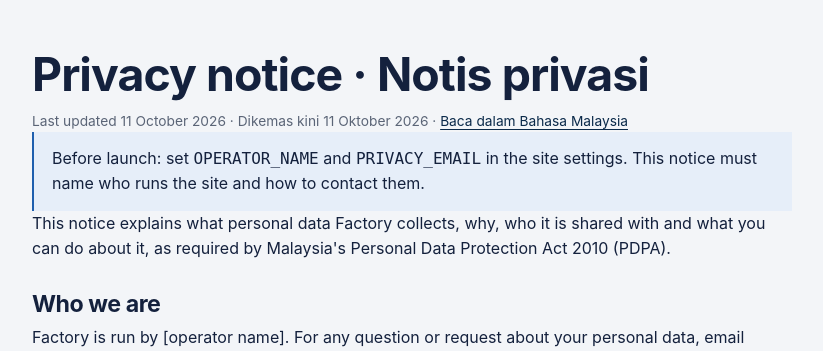
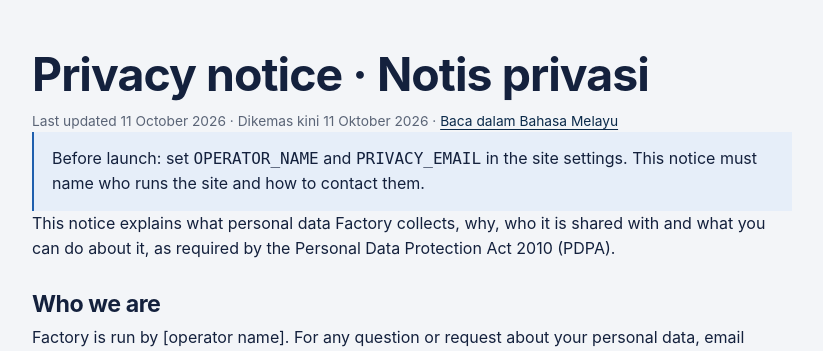
Before and after one commit to jialincheoh/factory, a FastAPI app: page /privacy in a window 1280 px wide. Shown: the part 61-412 px from the top of the page, without its empty margins (228-1051 px from the left). Run offline with FastAPI, Linux system fonts and the light colour scheme; some libraries are stand-ins or nearby versions.

Commit message:
Remove the word Malaysia from pages, prompts and docs

```diff
--- a/app/ai/pii.py
+++ b/app/ai/pii.py
@@ -4,7 +4,7 @@
 type theirs into the search box. Neither is needed by the model: buyers reveal
 the agent's phone on the listing page (which is how enquiries are counted), and
 searches need only the requirements. Pattern-based, so it catches the common
-Malaysian formats rather than every possible one; the privacy notice still asks
+local formats rather than every possible one; the privacy notice still asks
 buyers not to type personal details.
 """
 import re
--- a/app/ai/schemas.py
+++ b/app/ai/schemas.py
@@ -30,7 +30,7 @@
                                                     "'other' for something else, such as a shop, a single office unit or a house")
     deal_type: DealType = Field(description="'rent' if the property is for rent or lease (sewa); otherwise 'sale' (dijual)")
     location: Optional[str] = Field(None, description="Town or industrial area, e.g. 'Shah Alam', 'Senai', only if stated")
-    state: Optional[str] = Field(None, description="Malaysian state, e.g. Selangor, Johor, Penang, only if stated or obvious from the town")
+    state: Optional[str] = Field(None, description="State, e.g. Selangor, Johor, Penang, only if stated or obvious from the town")
     price: Optional[float] = Field(None, gt=0, description="Asking price, or monthly rent for rentals, as a plain number in RM")
     land_area_acres: Optional[float] = Field(None, gt=0, description="Land area in acres (ekar); convert from sqft (43,560 sqft per acre) or hectares (2.471 acres per ha)")
     size_sqft: Optional[int] = Field(None, gt=0, description="Built-up floor area in sqft")
@@ -149,7 +149,7 @@
         default_factory=list,
         description="Any of these types; empty means all")
     location: Optional[str] = Field(None, description="Town or industrial area, partial match, e.g. 'Shah Alam'")
-    state: Optional[str] = Field(None, description="Malaysian state, e.g. 'Johor'")
+    state: Optional[str] = Field(None, description="State, e.g. 'Johor'")
     min_price: Optional[float] = Field(None, ge=0)
     max_price: Optional[float] = Field(None, ge=0, description="Total price for sale, monthly rent for rent")
     min_land_acres: Optional[float] = Field(None, ge=0)
--- a/app/geo.py
+++ b/app/geo.py
@@ -1,4 +1,4 @@
-"""Approximate centres of Malaysian towns and industrial areas.
+"""Approximate centres of towns and industrial areas.
 
 Used to drop a first map pin when an agent names a town, and by the offline
 search rules to recognise place names. Agents move the pin to the exact spot
@@ -59,7 +59,7 @@
            "hicom glenmarie": "Glenmarie", "temasya glenmarie": "Glenmarie", "temasya industrial park": "Glenmarie",
            "novus business park": "Glenmarie", "novus industrial park": "Glenmarie"}
 
-MALAYSIA_CENTRE = (4.2, 102.0)
+COUNTRY_CENTRE = (4.2, 102.0)
 
 
 def lookup(name: str | None):
--- a/app/main.py
+++ b/app/main.py
@@ -254,8 +254,8 @@
     payload = results_payload(listings)
     filtered = bool(request.query_params)
     page = {
-        "title": f"Factories, Warehouses & Land for Sale and Rent in Malaysia | {config.SITE_NAME}",
-        "description": "Factories, warehouses, industrial land and commercial buildings for sale and rent across Malaysia: Shah Alam, "
+        "title": f"Factories, Warehouses & Land for Sale and Rent | {config.SITE_NAME}",
+        "description": "Factories, warehouses, industrial land and commercial buildings for sale and rent in Shah Alam, "
                        "Glenmarie, Puchong, Klang and more. Kilang, gudang dan tanah untuk dijual dan disewa.",
         "canonical": seo.absolute("/"),
         # Filter combinations are endless; keep them out of the index but let crawlers follow the links.
@@ -778,7 +778,7 @@
     # First map pin: the named town's centre; the agent drags it to the exact spot.
     known = geo.locate(card.get("location"), card.get("title"), req["description_original"])
     pin = {"lat": known[1], "lng": known[2], "zoom": 13} if known else \
-          {"lat": geo.MALAYSIA_CENTRE[0], "lng": geo.MALAYSIA_CENTRE[1], "zoom": 6}
+          {"lat": geo.COUNTRY_CENTRE[0], "lng": geo.COUNTRY_CENTRE[1], "zoom": 6}
     if known and not card.get("state"):
         card["state"] = known[0]
     captions = {c["photo"]: c["caption"] for c in analysis.get("photo_captions") or []}
@@ -1011,7 +1011,7 @@
                   search_logging=config.SEARCH_LOGGING, cookie_lifetime="8 hours", cookie_lifetime_bm="8 jam",
                   self_signup=False, has_map=True, ai_drafts=True, page={
                       "title": f"Privacy notice · Notis privasi | {config.SITE_NAME}",
-                      "description": f"What personal data {config.SITE_NAME} collects, why, and your rights under Malaysia's PDPA.",
+                      "description": f"What personal data {config.SITE_NAME} collects, why, and your rights under the PDPA.",
                       "canonical": seo.absolute('/privacy'), "robots": "index, follow"})
 
 
@@ -1068,13 +1068,14 @@
     return lo if lo == hi else f"{lo} to {hi}"
 
 
-def landing_intro(heading: str, place: str, malay: str, listings: list[dict]) -> str:
+def landing_intro(heading: str, place: str | None, malay: str, listings: list[dict]) -> str:
     """A short summary built from the live listings, so each landing page says something specific."""
     n = len(listings)
+    where = f" in {place}" if place else ""
     if not n:
-        return (f"There are no {heading.lower()} in {place} listed right now. "
+        return (f"There are no {heading.lower()}{where} listed right now. "
                 "Try a nearby area, or describe what you need in the search box and we will show the closest matches.")
-    parts = [f"{heading} in {place}: {n} listing{'s' if n != 1 else ''} available now."]
+    parts = [f"{heading}{where}: {n} listing{'s' if n != 1 else ''} available now."]
     price = _range([float(l["price"]) for l in listings if l["price"]], lambda v: money(v))
     if price:
         parts.append(f"Asking {'rent' if 'rent' in heading else 'price'}: {price}{' per month' if 'rent' in heading else ''}.")
@@ -1090,7 +1091,7 @@
     container = sum(1 for l in listings if l["container_access"])
     if container:
         parts.append("All with 40-ft container access." if container == n else f"{container} with 40-ft container access.")
-    parts.append(f"{malay} di {place}.")
+    parts.append(f"{malay} di {place}." if place else f"{malay}.")
     return " ".join(parts)
 
 
@@ -1099,7 +1100,7 @@
         raise HTTPException(404)
     types, deal, heading, malay = seo.LANDING[key]
     filters = SearchFilters(property_types=types, deal_type=deal)
-    place = "Malaysia"
+    place = None
     path = f"/{key}"
     crumbs = [("Home", "/"), (heading, path)]
     if place_slug is not None:
@@ -1131,9 +1132,10 @@
             related_types.append((text, href))
 
     n = len(listings)
-    title_place = place if place_slug else "Malaysia"
+    title_place = place if place_slug else None
+    full_heading = f"{heading} in {title_place}" if title_place else heading
     page = {
-        "title": f"{heading} in {title_place}" + (f" ({n} listing{'s' if n != 1 else ''})" if n else "")
+        "title": full_heading + (f" ({n} listing{'s' if n != 1 else ''})" if n else "")
                  + f" | {config.SITE_NAME}",
         "description": landing_intro(heading, title_place, malay, listings)[:300],
         "canonical": seo.absolute(path),
@@ -1145,7 +1147,7 @@
     }
     return render(request, "portal/home.html", listings=listings, form=form_from_filters(filters), filtered=True,
                   markers=payload["markers"], page=page, crumbs=crumbs,
-                  heading=f"{heading} in {title_place}", intro=landing_intro(heading, title_place, malay, listings),
+                  heading=full_heading, intro=landing_intro(heading, title_place, malay, listings),
                   related_places=related_places[:12], related_types=related_types[:8])
 
 
--- a/app/templates/base.html
+++ b/app/templates/base.html
@@ -3,7 +3,7 @@
 <head>
   <meta charset="utf-8">
   <meta name="viewport" content="width=device-width, initial-scale=1">
-  <title>{{ page.title or (SITE_NAME ~ " · Factories, warehouses and industrial land in Malaysia") }}</title>
+  <title>{{ page.title or (SITE_NAME ~ " · Factories, warehouses and industrial land") }}</title>
   {% if page.description %}<meta name="description" content="{{ page.description }}">{% endif %}
   <meta name="robots" content="{{ page.robots or 'noindex, nofollow' }}">
   {% if page.canonical %}<link rel="canonical" href="{{ page.canonical }}">
@@ -68,7 +68,7 @@
   <ul class="footer-links">{% for text, href in footer %}<li><a href="{{ href }}">{{ text }}</a></li>{% endfor %}</ul>
   {% endif %}
   <ul class="footer-links main">
-    <li><a href="/factory-for-sale">Factories for sale in Malaysia</a></li>
+    <li><a href="/factory-for-sale">Factories for sale</a></li>
     <li><a href="/factory-for-rent">Factories for rent</a></li>
     <li><a href="/warehouse-for-sale">Warehouses for sale</a></li>
     <li><a href="/warehouse-for-rent">Warehouses for rent</a></li>
@@ -76,7 +76,7 @@
     <li><a href="/commercial-building-for-sale">Commercial buildings for sale</a></li>
   </ul>
   <p class="muted small"><a href="/privacy">Privacy notice · Notis privasi</a></p>
-  <p class="muted small">Kilang, gudang dan tanah untuk dijual dan disewa di seluruh Malaysia.</p>
+  <p class="muted small">Kilang, gudang dan tanah untuk dijual dan disewa.</p>
 </footer>
 </body>
 </html>
--- a/app/templates/portal/home.html
+++ b/app/templates/portal/home.html
@@ -4,7 +4,7 @@
 {% block content %}
 <section class="hero">
   <p class="kicker">Factories · Warehouses · Land · Commercial buildings</p>
-  <h1>{{ heading or "Industrial and commercial property across Malaysia." }}</h1>
+  <h1>{{ heading or "Industrial and commercial property for sale and rent." }}</h1>
   <p class="lede">{{ intro or "Describe the space your business needs, from power supply and ceiling height to land size and container access, and see only the properties that fit." }}</p>
   <div class="chat" aria-label="Search assistant">
     <form id="chat-form" class="chat-form">
--- a/app/templates/privacy.html
+++ b/app/templates/privacy.html
@@ -2,12 +2,12 @@
 {% block content %}
 <article class="legal">
 <h1>Privacy notice · Notis privasi</h1>
-<p class="muted small">Last updated 11 October 2026 · Dikemas kini 11 Oktober 2026 · <a href="#bm">Baca dalam Bahasa Malaysia</a></p>
+<p class="muted small">Last updated 11 October 2026 · Dikemas kini 11 Oktober 2026 · <a href="#bm">Baca dalam Bahasa Melayu</a></p>
 {% if not operator or not privacy_email %}
 <p class="notice">Before launch: set <code>OPERATOR_NAME</code> and <code>PRIVACY_EMAIL</code> in the site settings. This notice must name who runs the site and how to contact them.</p>
 {% endif %}
 
-<p>This notice explains what personal data {{ SITE_NAME }} collects, why, who it is shared with and what you can do about it, as required by Malaysia's Personal Data Protection Act 2010 (PDPA).</p>
+<p>This notice explains what personal data {{ SITE_NAME }} collects, why, who it is shared with and what you can do about it, as required by the Personal Data Protection Act 2010 (PDPA).</p>
 
 <h2>Who we are</h2>
 <p>{{ SITE_NAME }} is run by {{ operator or "[operator name]" }}. For any question or request about your personal data, email <a href="mailto:{{ privacy_email }}">{{ privacy_email or "[contact email]" }}</a>.</p>
@@ -46,9 +46,9 @@
 <h2>Who we share it with</h2>
 <ul>
   <li><strong>Buyers</strong> see the {% if self_signup %}seller's{% else %}agent's{% endif %} name, and the phone number when they ask for it on a {% if self_signup %}ad{% else %}listing{% endif %} page.</li>
-  <li><strong>Google</strong> (Gemini AI) processes {% if self_signup %}sellers'{% else %}agents'{% endif %} descriptions and photos, and the text, voice recordings and photos of searches, to provide the AI features. Google's servers may be outside Malaysia.</li>
+  <li><strong>Google</strong> (Gemini AI) processes {% if self_signup %}sellers'{% else %}agents'{% endif %} descriptions and photos, and the text, voice recordings and photos of searches, to provide the AI features. Google's servers may be outside the country.</li>
   {% if has_map %}<li><strong>OpenStreetMap</strong> provides the maps. Your browser loads map images directly from OpenStreetMap's servers, which therefore see your IP address.</li>{% endif %}
-  <li>Our <strong>hosting provider</strong>, which stores the site and its data, possibly outside Malaysia.</li>
+  <li>Our <strong>hosting provider</strong>, which stores the site and its data, possibly outside the country.</li>
   <li>Authorities, when the law requires it.</li>
 </ul>
 <p>We do not sell personal data, and we do not share it with advertisers.</p>
@@ -60,7 +60,7 @@
 <p>We keep account data while your account is open, and {% if self_signup %}ads{% else %}listings{% endif %} while they are published or needed for your records. We delete or anonymise data when it is no longer needed. You can ask us to close your account and delete your data at any time.</p>
 
 <h2>Your rights</h2>
-<p>You can ask to see the personal data we hold about you, have it corrected, withdraw consent, limit how we use it, or have it deleted. Email {{ privacy_email or "[contact email]" }}. We reply to access requests within 21 days. If you are not satisfied, you can complain to Malaysia's Personal Data Protection Commissioner (Jabatan Perlindungan Data Peribadi).</p>
+<p>You can ask to see the personal data we hold about you, have it corrected, withdraw consent, limit how we use it, or have it deleted. Email {{ privacy_email or "[contact email]" }}. We reply to access requests within 21 days. If you are not satisfied, you can complain to the Personal Data Protection Commissioner (Jabatan Perlindungan Data Peribadi).</p>
 
 <h2>How we protect it</h2>
 <p>Passwords are stored hashed, the site uses encrypted connections (HTTPS), and access to the database is restricted.</p>
@@ -109,9 +109,9 @@
 <h2>Dengan siapa kami berkongsi</h2>
 <ul>
   <li><strong>Pembeli</strong> melihat nama {% if self_signup %}penjual{% else %}ejen{% endif %}, dan nombor telefon apabila mereka memintanya di halaman {% if self_signup %}iklan{% else %}penyenaraian{% endif %}.</li>
-  <li><strong>Google</strong> (AI Gemini) memproses penerangan dan gambar {% if self_signup %}penjual{% else %}ejen{% endif %}, serta teks carian, untuk menyediakan ciri AI. Pelayan Google mungkin berada di luar Malaysia.</li>
+  <li><strong>Google</strong> (AI Gemini) memproses penerangan dan gambar {% if self_signup %}penjual{% else %}ejen{% endif %}, serta teks carian, untuk menyediakan ciri AI. Pelayan Google mungkin berada di luar negara.</li>
   {% if has_map %}<li><strong>OpenStreetMap</strong> menyediakan peta. Pelayar anda memuatkan imej peta terus daripada pelayan OpenStreetMap, yang dengan itu dapat melihat alamat IP anda.</li>{% endif %}
-  <li><strong>Penyedia hos</strong> kami, yang menyimpan laman dan datanya, mungkin di luar Malaysia.</li>
+  <li><strong>Penyedia hos</strong> kami, yang menyimpan laman dan datanya, mungkin di luar negara.</li>
   <li>Pihak berkuasa, apabila dikehendaki oleh undang-undang.</li>
 </ul>
 <p>Kami tidak menjual data peribadi dan tidak berkongsinya dengan pengiklan.</p>
@@ -123,7 +123,7 @@
 <p>Kami menyimpan data akaun selagi akaun anda dibuka, dan {% if self_signup %}iklan{% else %}penyenaraian{% endif %} selagi ia disiarkan atau diperlukan untuk rekod anda. Kami memadam atau menjadikan data tanpa nama apabila ia tidak lagi diperlukan. Anda boleh meminta kami menutup akaun dan memadam data anda pada bila-bila masa.</p>
 
 <h2>Hak anda</h2>
-<p>Anda boleh meminta untuk melihat data peribadi anda yang kami simpan, membetulkannya, menarik balik persetujuan, mengehadkan penggunaannya, atau memadamnya. E-mel {{ privacy_email or "[e-mel hubungan]" }}. Kami membalas permintaan akses dalam tempoh 21 hari. Jika tidak berpuas hati, anda boleh membuat aduan kepada Pesuruhjaya Perlindungan Data Peribadi Malaysia (Jabatan Perlindungan Data Peribadi).</p>
+<p>Anda boleh meminta untuk melihat data peribadi anda yang kami simpan, membetulkannya, menarik balik persetujuan, mengehadkan penggunaannya, atau memadamnya. E-mel {{ privacy_email or "[e-mel hubungan]" }}. Kami membalas permintaan akses dalam tempoh 21 hari. Jika tidak berpuas hati, anda boleh membuat aduan kepada Pesuruhjaya Perlindungan Data Peribadi (Jabatan Perlindungan Data Peribadi).</p>
 
 <h2>Cara kami melindunginya</h2>
 <p>Kata laluan disimpan dalam bentuk hash, laman ini menggunakan sambungan yang disulitkan (HTTPS), dan akses kepada pangkalan data adalah terhad.</p>
--- a/db/migrations/V10__agent_registration.sql
+++ b/db/migrations/V10__agent_registration.sql
@@ -1,3 +1,3 @@
--- Malaysian property ads must show the agent's registration number
+-- Property ads must show the agent's registration number
 -- (REN, PEA or E number with the Board of Valuers); shown on every listing.
 ALTER TABLE real_estate_agents ADD COLUMN registration_no TEXT CHECK (length(registration_no) <= 40);
```
Also changed, not shown: app/ai/llm.py (+7 -7 lines), README.md, 1 other file.
